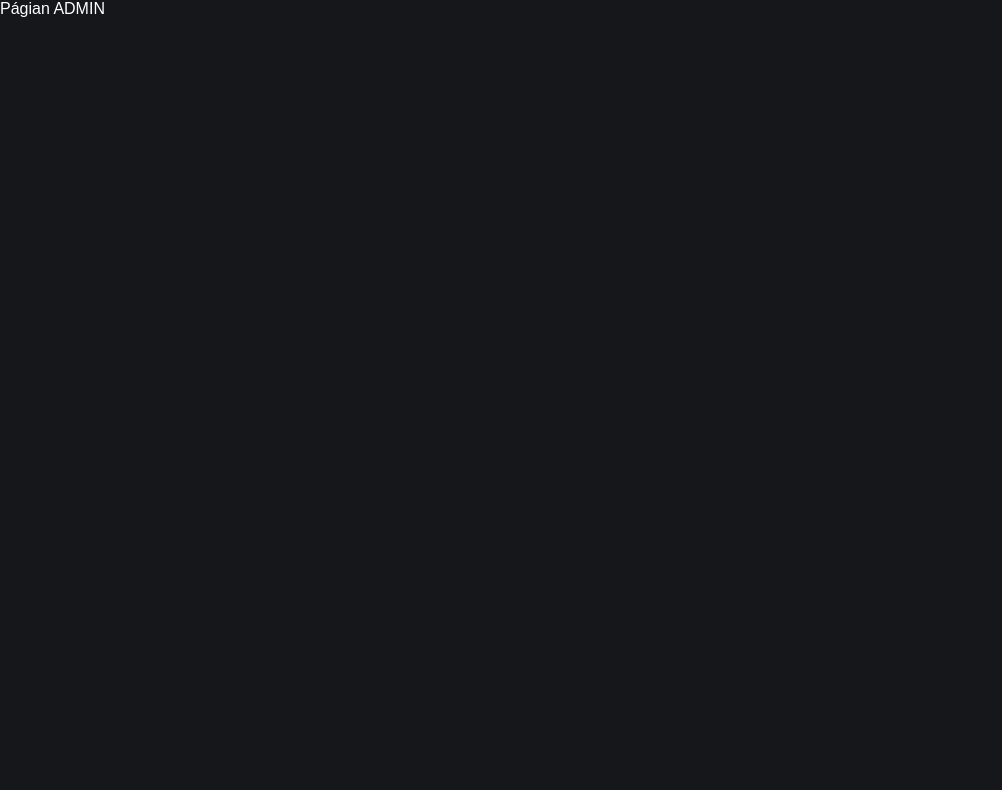
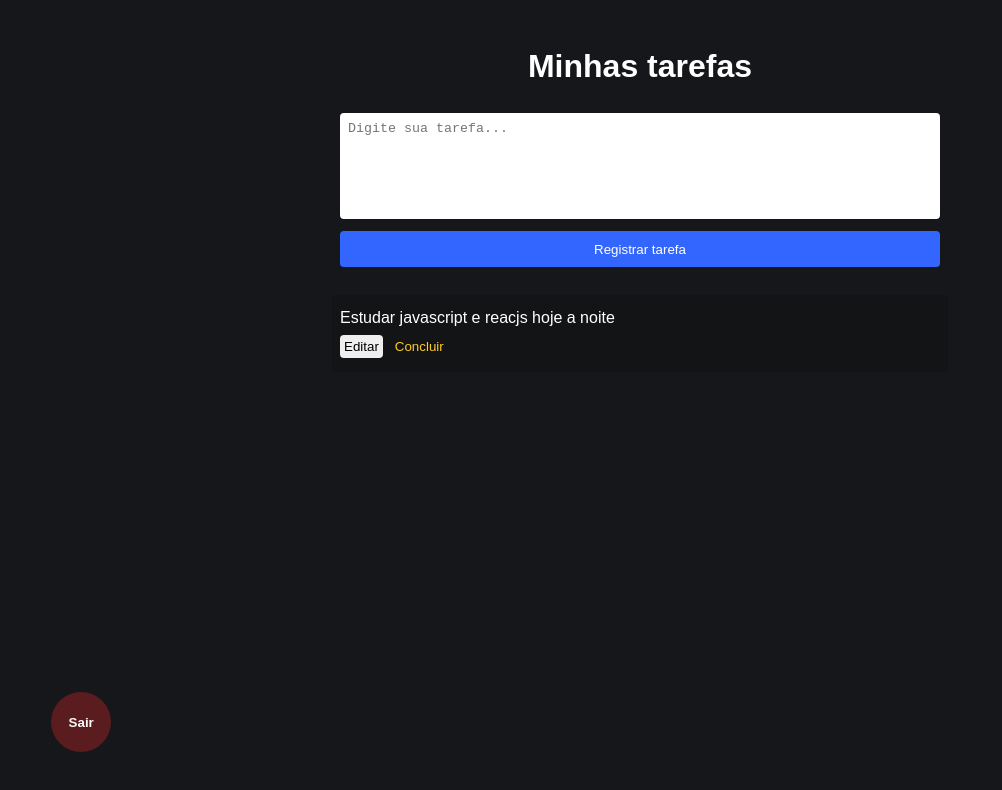
Before and after one commit to landre08/react_banco_login, a React (Create React App) app: page /admin in a window 1280 px wide. Shown: the top 790 px of the page, without its empty margins (0-1002 px from the left). Built offline with nearby package versions, Linux system fonts and the light colour scheme; no server answers; sample sign-in values are in the browser's storage.

Commit message:
Criando a pagina de admin

```diff
--- /dev/null
+++ b/src/pages/Admin/admin.css
@@ -0,0 +1,63 @@
+
+
+.admin-container {
+    display: flex;
+    flex-direction: column;
+    align-items: center;
+    margin-top: 48px;
+}
+
+.admin-container h1 {
+    margin-bottom: 28px;
+}
+
+.btn-register {
+    margin-bottom: 28px;
+}
+
+.list {
+    width: 90%;
+    max-width: 600px;
+    display: flex;
+    flex-direction: column;
+    background-color: rgba(18, 18, 18, 0.38);
+    border-radius: 4px;
+    margin-bottom: 12px;
+    justify-content: center;
+    padding: 14px 8px;
+}
+
+.list p {
+    margin-bottom: 8px;
+}
+
+.list button {
+    margin-right: 8px;
+    border: 0;
+    border-radius: 4px;
+    padding: 4px;
+}
+
+.btn-delete {
+    color: #FFCC23;
+    background-color: transparent;
+}
+
+.btn-logout {
+    position: absolute;
+    bottom: 6%;
+    left: 4%;
+    height: 60px;
+    width: 60px;
+    border-radius: 30px;
+    border: 0;
+    font-weight: bold;
+    background-color: rgba(219, 38, 41, 0.35);
+    color: #FAFAFA;
+    transition: all 0.5s;
+}
+
+.btn-logout:hover {
+    background-color: rgba(219, 38, 41, 1);
+    color: #FFF;
+}
--- a/src/pages/Admin/index.js
+++ b/src/pages/Admin/index.js
@@ -1,9 +1,47 @@
-import './index.css'
+import { useState } from 'react'
+import './admin.css'
 
-export default function admin() {
+import { auth } from '../../firebaseConnection'
+import { signOut } from 'firebase/auth'
+
+export default function Admin() {
+    const [tarefaInput, setTarefaInput] = useState('');
+
+    function handleRegister(e) {
+        e.preventDefault();
+
+
+    }
+
+    async function handleLogout() {
+        await signOut(auth);
+    }
+
     return (
-        <div>
-            Págian ADMIN
+        <div className='admin-container'>
+            <h1>Minhas tarefas</h1>
+
+            <form className='form' onSubmit={handleRegister}>
+                <textarea
+                    placeholder='Digite sua tarefa...'
+                    value={tarefaInput}
+                    onChange={(e) => setTarefaInput(e.target.value)}
+                />
+
+                <button className='btn-register' type='submit'>Registrar tarefa</button>
+            </form>
+
+            <article className='list'>
+                <p>Estudar javascript e reacjs hoje a noite</p>
+
+                <div>
+                    <button>Editar</button>
+                    <button className='btn-delete'>Concluir</button>
+                </div>
+            </article>
+
+            <button className='btn-logout' onClick={handleLogout}>Sair</button>
+
         </div>
     )
 }
--- a/src/pages/Home/home.css
+++ b/src/pages/Home/home.css
@@ -46,6 +46,7 @@
     height: 90px;
     resize: none;
     border-radius: 4px;
+    padding: 8px;
 }
 
 .button-link {
```
Also changed, not shown: src/pages/Admin/index.css (deleted).
